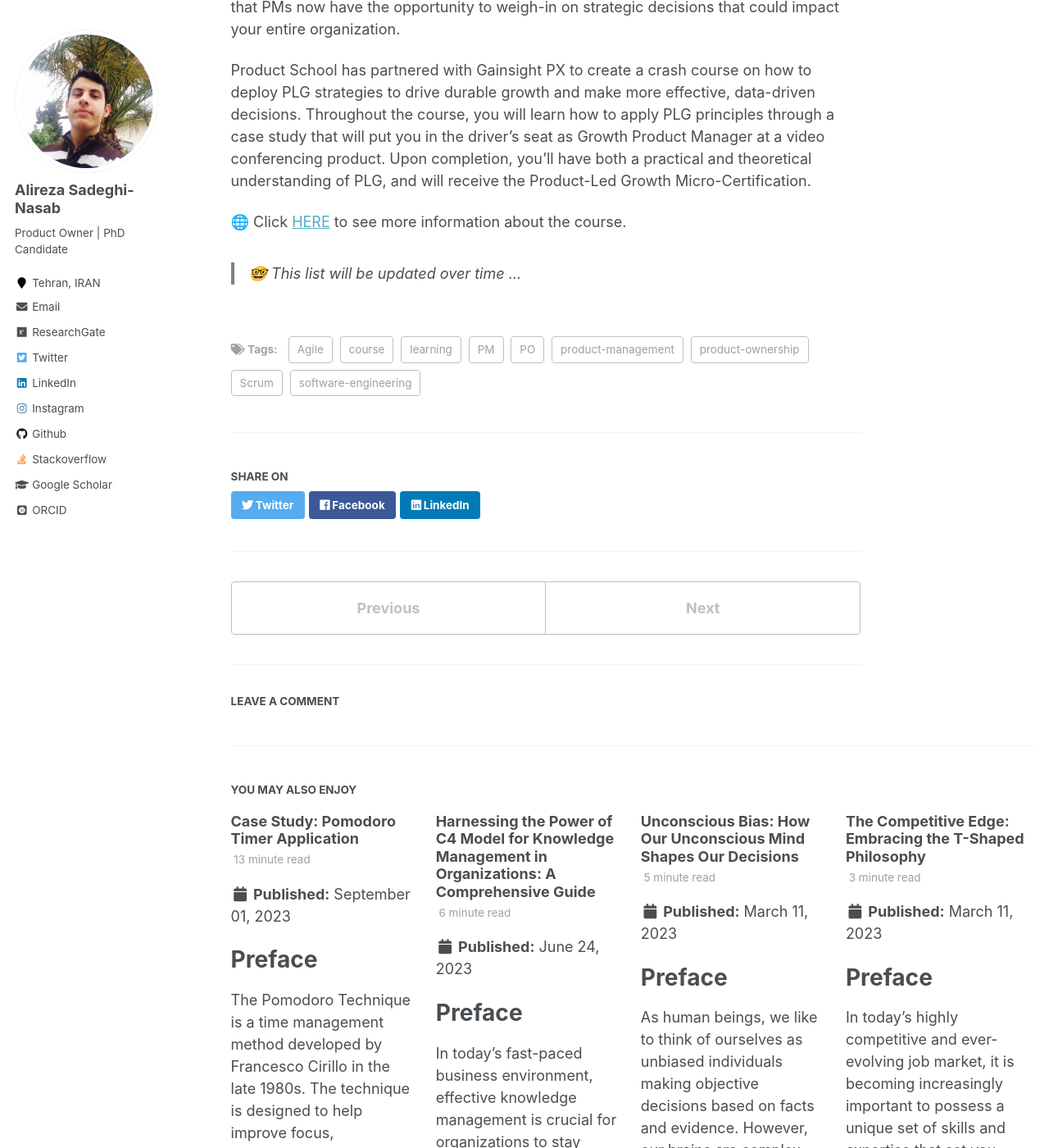
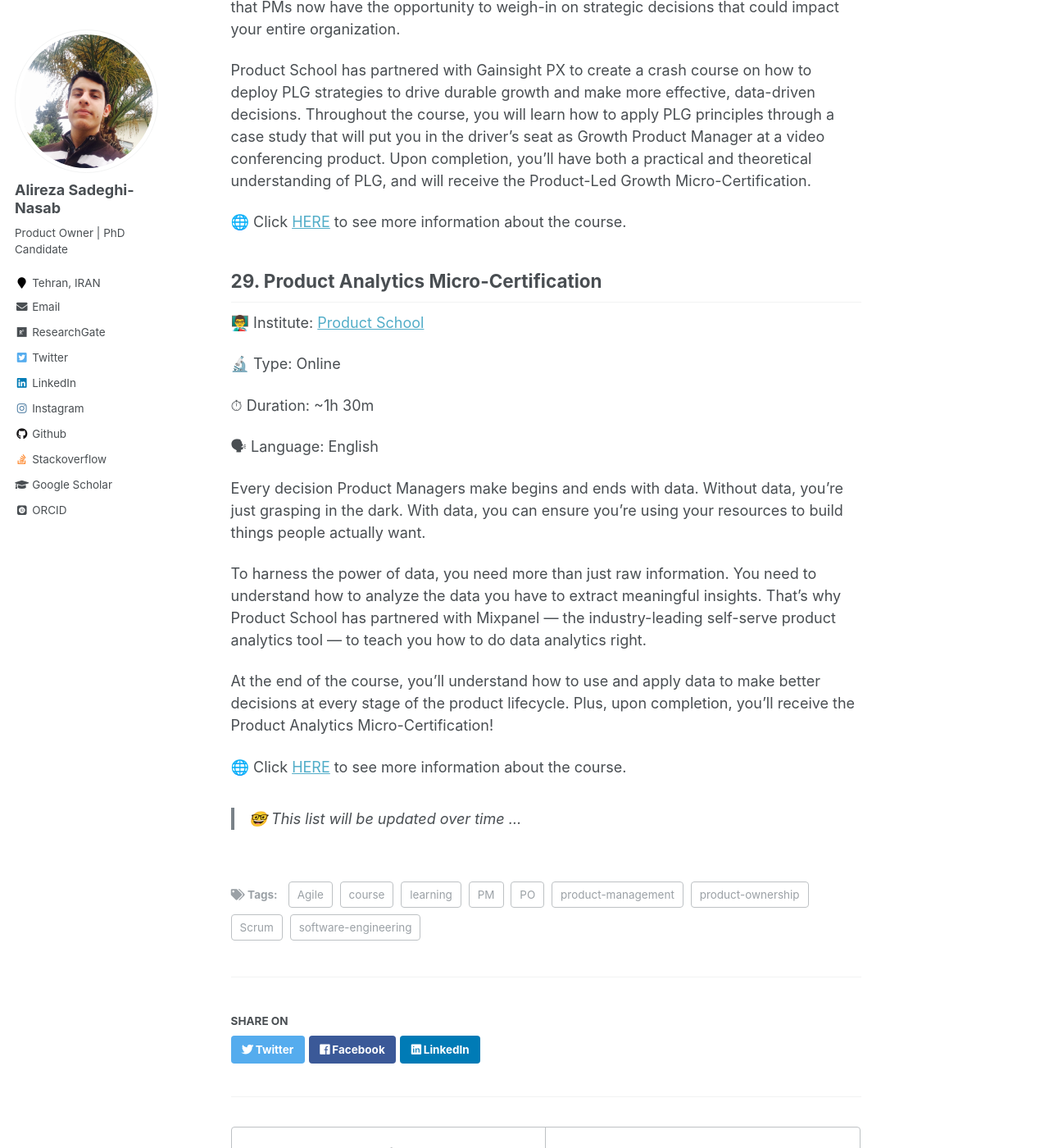
Before and after one commit to AlirezaSN/AlirezaSN.github.io, a Jekyll site: the page built from _posts/2023-03-25-blog-post-14.md, in a window 1280 px wide and 1400 px high, scrolled down 23688 px. Shown: the whole window at 82% size. Built offline with Jekyll 4.4.1, drawn with Linux system fonts in a browser that asks for light colours; some web fonts are replaced; comment, search, counter and statistics services are not loaded; some of the changed text lies outside the part shown.

Commit message:
add a new course

```diff
--- a/_posts/2023-03-25-blog-post-14.md
+++ b/_posts/2023-03-25-blog-post-14.md
@@ -650,4 +650,22 @@ Product School has partnered with Gainsight PX to create a crash course on how t
 
 🌐 Click [HERE](https://productschool.teachable.com/p/plg) to see more information about the course.
 
+## 29. Product Analytics Micro-Certification
+
+👨‍🏫 Institute: [Product School](https://productschool.com)
+
+🔬 Type: Online
+
+⏱ Duration: ~1h 30m
+
+🗣 Language: English
+
+Every decision Product Managers make begins and ends with data. Without data, you’re just grasping in the dark. With data, you can ensure you're using your resources to build things people actually want.
+
+To harness the power of data, you need more than just raw information. You need to understand how to analyze the data you have to extract meaningful insights. That’s why Product School has partnered with Mixpanel — the industry-leading self-serve product analytics tool — to teach you how to do data analytics right.
+
+At the end of the course, you’ll understand how to use and apply data to make better decisions at every stage of the product lifecycle. Plus, upon completion, you’ll receive the Product Analytics Micro-Certification!
+
+🌐 Click [HERE](https://productschool.teachable.com/p/productanalytics) to see more information about the course.
+
 > 🤓 This list will be updated over time ...
```
Also changed, not shown: _posts/2023-09-01-blog-post-17.md (+1 -1 lines), files/images/certificates/bozhan_certificate.png (renamed from files/images/bozhan_certificate.png), files/images/certificates/pomodoro_designs.png (renamed from files/images/pomodoro_designs.png), 5 other files.
